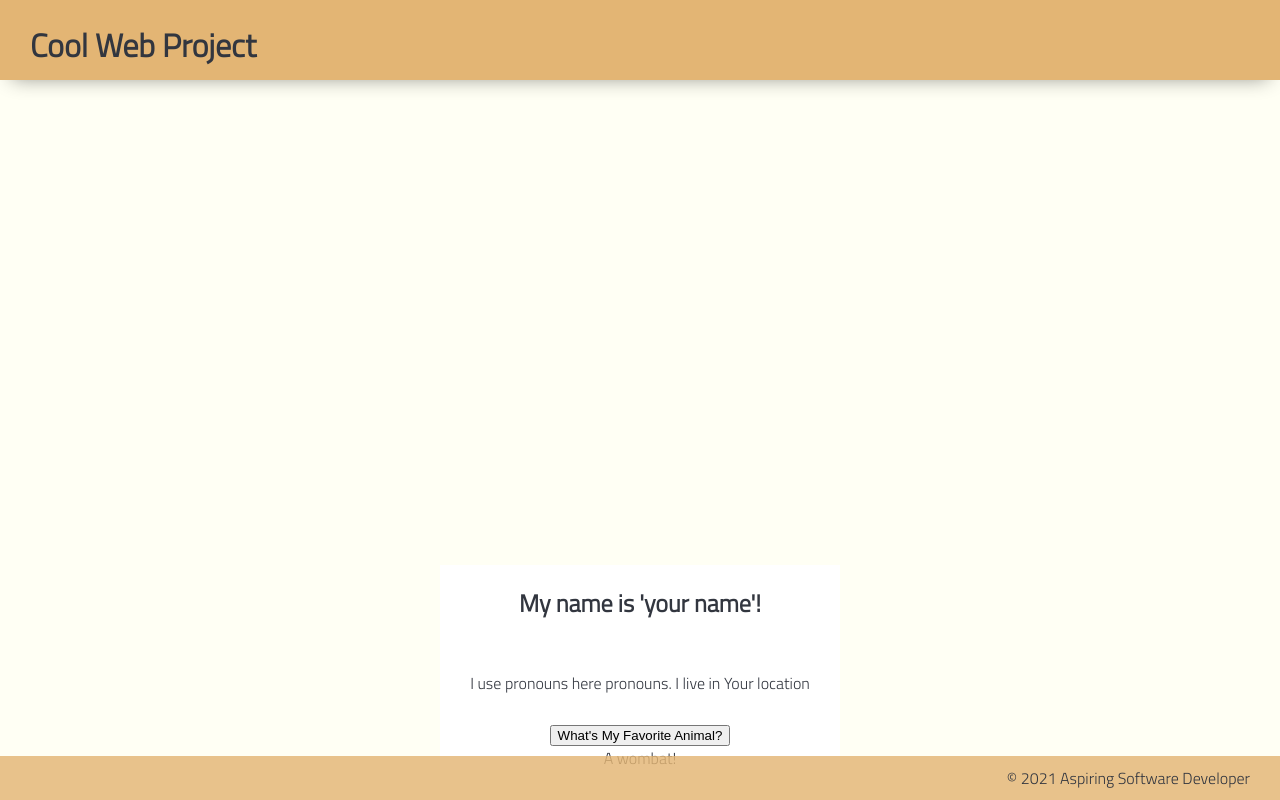
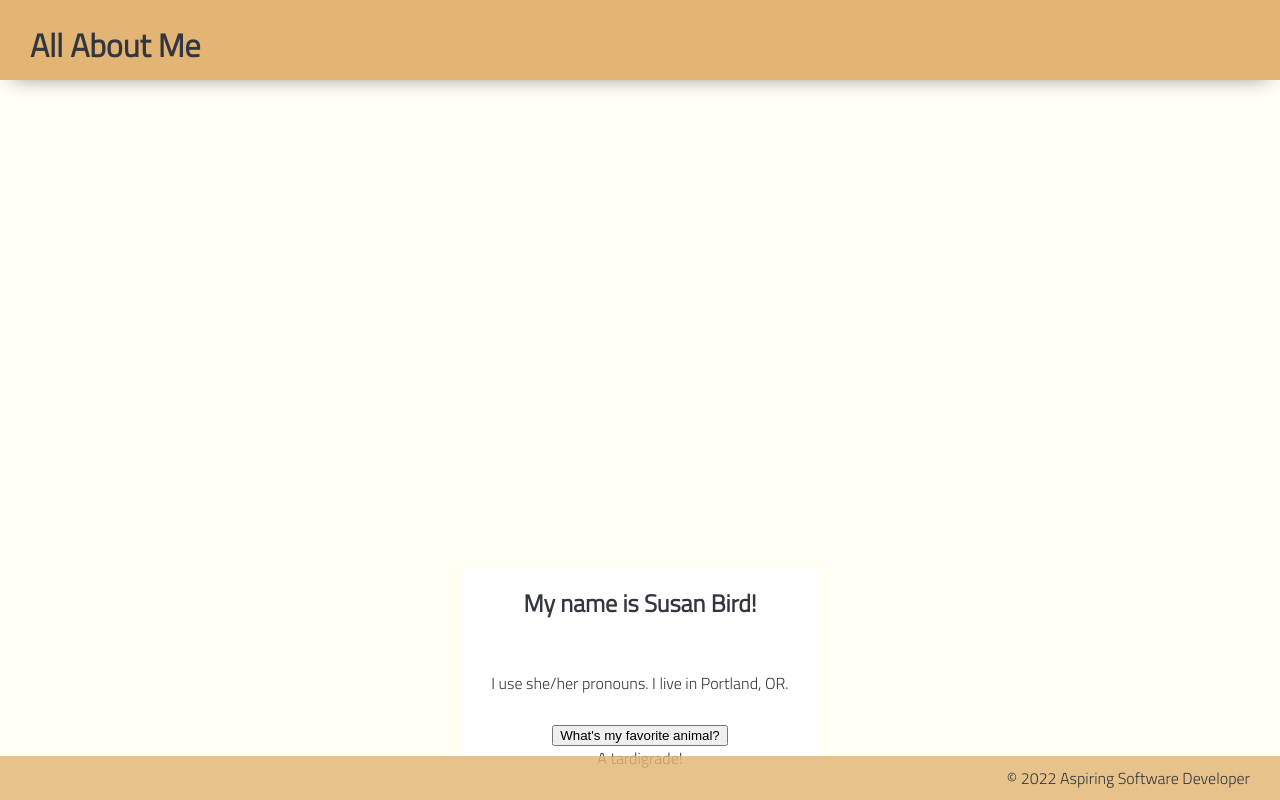
Before and after one commit to SusanBird/aboutme_day2, a plain HTML site: page index.html in a window 1280 px wide. Drawn offline with Linux system fonts and the light colour scheme.

Commit message:
Personalized the text

```diff
--- a/index.html
+++ b/index.html
@@ -17,12 +17,12 @@
 
     <body>
         <header>
-            <h1>Cool Web Project</h1>
+            <h1>All About Me</h1>
         </header>
 
         <main></main>
 
-        <footer>&copy; 2021 Aspiring Software Developer</footer>
+        <footer>&copy; 2022 Aspiring Software Developer</footer>
 
         <script type="module" src="./app.js"></script>
     </body>
@@ -31,12 +31,12 @@
 
 <main>
     <section>
-        <h1>My name is 'your name'!</h1>
+        <h1>My name is Susan Bird!</h1>
         <p>
-            I use <span class="bold">pronouns here</span> pronouns. I live in
-            <span class="italics">Your location</span>
+            I use <span class="bold">she/her</span> pronouns. I live in
+            <span class="italics">Portland, OR.</span>
         </p>
-        <button id="btn">What's My Favorite Animal?</button>
-        <div id="animalDiv" class="hidden">A wombat!</div>
+        <button id="btn">What's my favorite animal?</button>
+        <div id="animalDiv" class="hidden">A tardigrade!</div>
     </section>
 </main>
```
